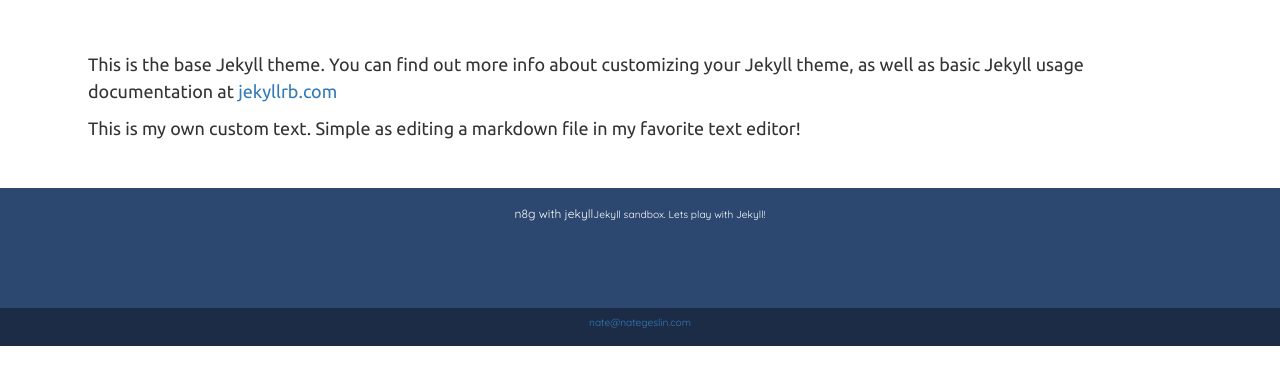
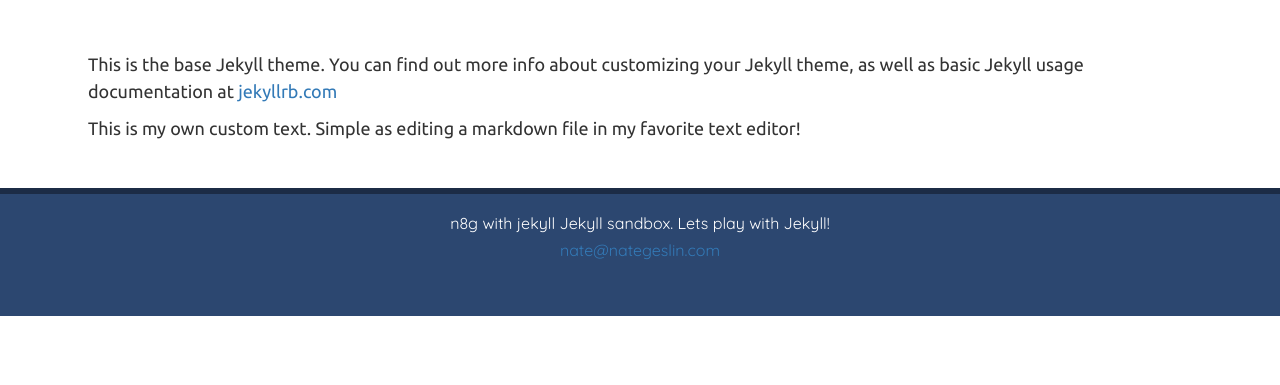
Before and after one commit to n8rzz/jekyllsandbox, a Jekyll site: the page built from about.md, in a window 1280 px wide, cut to the strip 329-714 px from the top of the page. Built offline with Jekyll 4.4.1, drawn with Linux system fonts in a browser that asks for light colours; nearby versions of some CDN libraries; Markdown is read by kramdown in place of the engine named in the settings.

Commit message:
reformat footer, removed bottom footer

```diff
--- a/_includes/footer.html
+++ b/_includes/footer.html
@@ -1,13 +1,10 @@
 <footer class="container-fluid text-center">
+
   <div class="row">
     <div class="col-md-12 top-footer">
-      <p>{{ site.title }}<small>{{ site.description }}</small></p>
+      <p>{{ site.title }} {{ site.description }}<br />
+      <a href="mailto:{{ site.email }}">{{ site.email }}</p>
     </div><!-- /.top-footer -->
   </div><!-- /.row -->
 
-  <div class="row">
-    <div class="col-md-12 bottom-footer">
-      <p><small><a href="mailto:{{ site.email }}">{{ site.email }}</small></p>
-    </div><!-- /.bottom-footer -->
-  </div><!-- /.row -->
 </footer>
--- a/css/style.css
+++ b/css/style.css
@@ -76,14 +76,6 @@ hr {
   border-top: 1px dashed #aaa; }
 
 /* /layout.scss #################### */
-footer {
-  background: #1c2c46;
-  font-family: "Quicksand", sans-serif;
-  font-size: 12px; }
-
-footer p {
-  padding: 1em 0; }
-
 /* Partials - Elements */
 /*-- bootstrap class over-writes --*/
 /*-- navigation --*/
@@ -235,11 +227,19 @@ article.comment {
 
 /* /comments.scss #################### */
 /* footer.scss #################### */
+footer {
+  font-family: "Quicksand", sans-serif;
+  font-size: 16px; }
+
+footer p {
+  padding: 1em 0; }
+
 .top-footer {
-  min-height: 10em;
+  min-height: 8em;
   background: #2c4770;
   color: white;
-  overflow: auto; }
+  overflow: auto;
+  border-top: 6px solid #1c2c46; }
 
 .bottom-footer {
   color: white; }
--- a/sass/scss/modules/_variables.scss
+++ b/sass/scss/modules/_variables.scss
@@ -13,6 +13,7 @@ $h5-size: 40px;
 $h6-size: 30px;
 
 $body-txt: 18px;
+$sm-txt: 16px;
 $xsm-txt: 12px;
 
 // footer vars
```
Also changed, not shown: Gruntfile.js (+4 -5 lines), sass/scss/modules/_layout.scss (+0 -10 lines), sass/scss/partials/_footer.scss (+11 -1 lines), _config.yml (line endings or trailing spaces).
